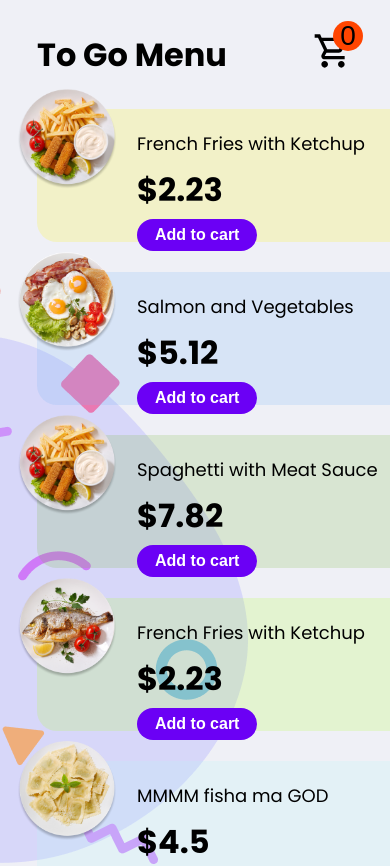
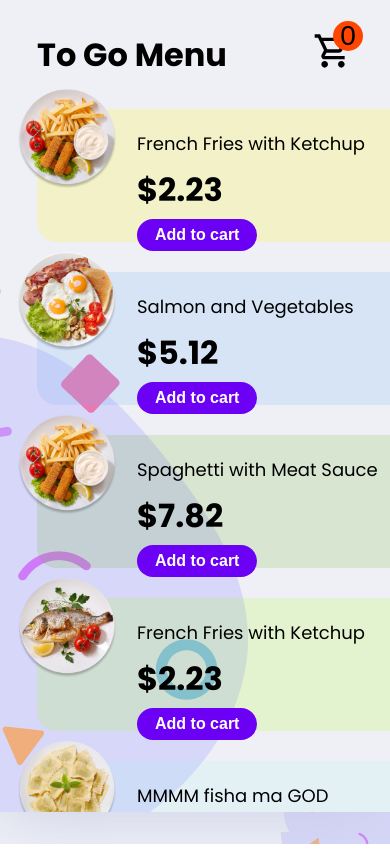
Before and after one commit to helloelio/eCommerce-component, a Vue app: page / in a window 390 px wide. Shown: the top 866 px of the page. After the commit the page ends 844 px from the top, so only its background shows below. Built offline with nearby package versions, Linux system fonts and the light colour scheme.

Commit message:
refactor

```diff
--- a/src/App.vue
+++ b/src/App.vue
@@ -140,8 +140,9 @@ hr {
 }
 @media screen and (max-width: 580px) {
   .card {
+    height: 100%;
     width: 100%;
-    max-height: 100%;
+    max-height: 0;
   }
 }
 </style>
```
